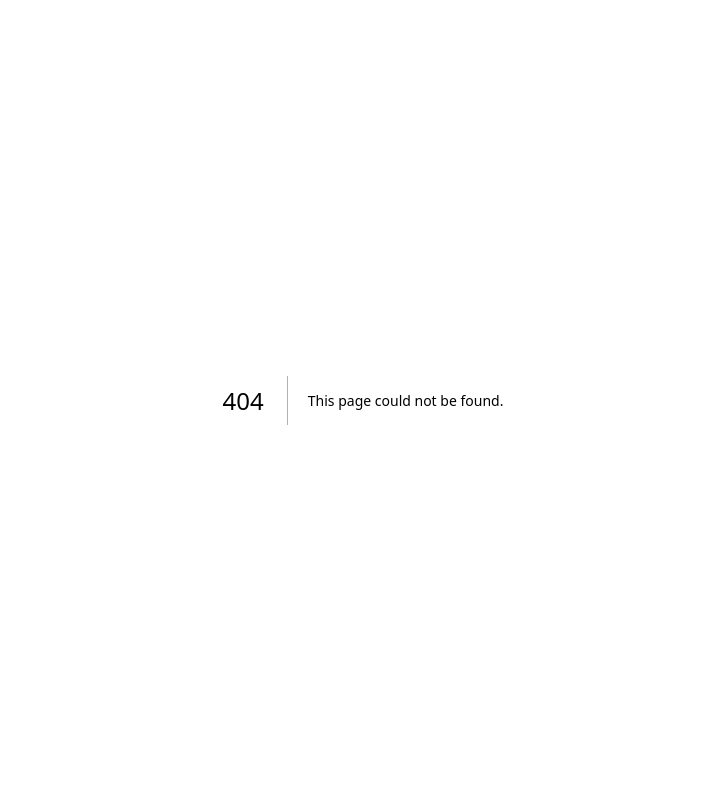
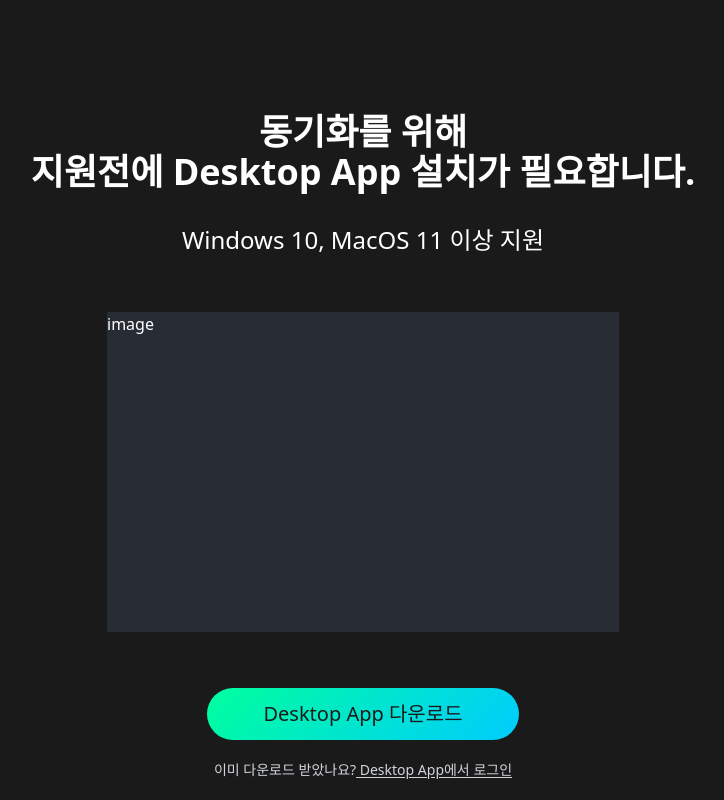
Before and after one commit to team-in10s/jiwon-sync-frontend, a Next.js app: page /app/jiwon-download in a window 1280 px wide. Before the commit this address had no page. Shown: the top 800 px of the page, without its empty margins (277-1001 px from the left). Built offline with nearby package versions, Linux system fonts and the light colour scheme.

Commit message:
feat: 데스크탑 앱 다운로드 페이지
- 회원가입 -> 데스크탑 앱 다운로드 페이지 이동

```diff
--- a/app/app/(auth)/auth/signup/components/signup-form.tsx
+++ b/app/app/(auth)/auth/signup/components/signup-form.tsx
@@ -72,7 +72,8 @@ export default function SignupForm() {
       if (res.message) {
         handleMetaPixelEvent();
         toast.success('회원가입 성공!');
-        router.push('/app/auth/signin');
+        // router.push('/app/auth/signin');
+        router.push('/app/jiwon-download');
       } else {
         // TODO: 회원가입 중에 뭐가 부족해서 가입이 안되는것인지 파악하기 쉽게 개선
         // 클라이언트에서 유효성 검사를 잘해서 부족한 값이 없도록 최대한 촘촘하게 짜는 것이 우선
--- /dev/null
+++ b/app/app/(auth)/jiwon-download/page.tsx
@@ -0,0 +1,49 @@
+'use client';
+
+import toast from 'react-hot-toast';
+
+export default function JiwonDownloadPage() {
+  const currentUserAgent = navigator.userAgent.toLowerCase();
+  const isMobile = /iphone|ipad|ipod|android/i.test(currentUserAgent);
+  const isMacOs = /mac os/i.test(currentUserAgent);
+  const isWindows = /windows/i.test(currentUserAgent);
+
+  const handleClickDownload = () => {
+    // 모바일 경우에는 데스크탑에서 다운 받으라고 하기
+    if (isMobile) {
+      toast.error('데스크탑에서 다운로드 하세요.');
+      return;
+    }
+
+    // 1. 파일 다운로드 - TODO
+
+    // 2. 다운로드 완료 UI
+    toast.success('준비 완료! 다운로드 받은 앱에서 로그인하여 시작하세요.', { icon: '🎉' });
+  };
+  return (
+    <div className="container flex flex-col items-center justify-center">
+      <h1 className="mb-8 text-center text-3xl font-semibold md:text-4xl">
+        동기화를 위해 <br /> 지원전에 Desktop App 설치가 필요합니다.
+      </h1>
+
+      <div className="flex w-full max-w-lg flex-col items-center gap-14">
+        <p className="text-xl md:text-2xl">Windows 10, MacOS 11 이상 지원</p>
+
+        <div className="h-80 w-full bg-gray-700/50">image</div>
+
+        <div className="text-center">
+          <button
+            onClick={handleClickDownload}
+            className="btn-gradient mb-5 rounded-full px-14 py-3 text-lg font-medium md:text-xl"
+          >
+            {isMacOs ? 'Mac용 다운로드' : isWindows ? 'Windows용 다운로드' : 'Desktop App 다운로드'}
+          </button>
+          <p className="text-sm text-gray-300">
+            이미 다운로드 받았나요?
+            <span className="underline underline-offset-2"> Desktop App에서 로그인</span>
+          </p>
+        </div>
+      </div>
+    </div>
+  );
+}
```
